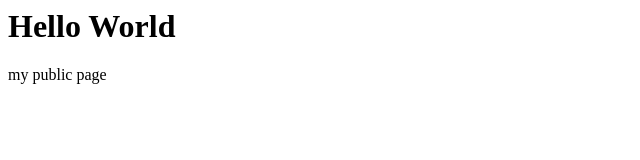
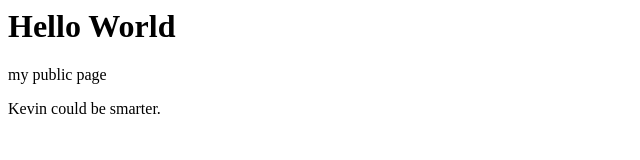
Before and after one commit to ronangao/ronangao.github.io, a plain HTML site: page index.html in a window 1280 px wide. Shown: the whole page, without its empty margins (0-640 px from the left). Drawn offline with Linux system fonts and the light colour scheme.

Commit message:
kevin might have screwed up

```diff
--- a/index.html
+++ b/index.html
@@ -1,2 +1,3 @@
 <h1>Hello World</h1>
 <p>my public page</p>
+<p>Kevin could be smarter.</p>
```
